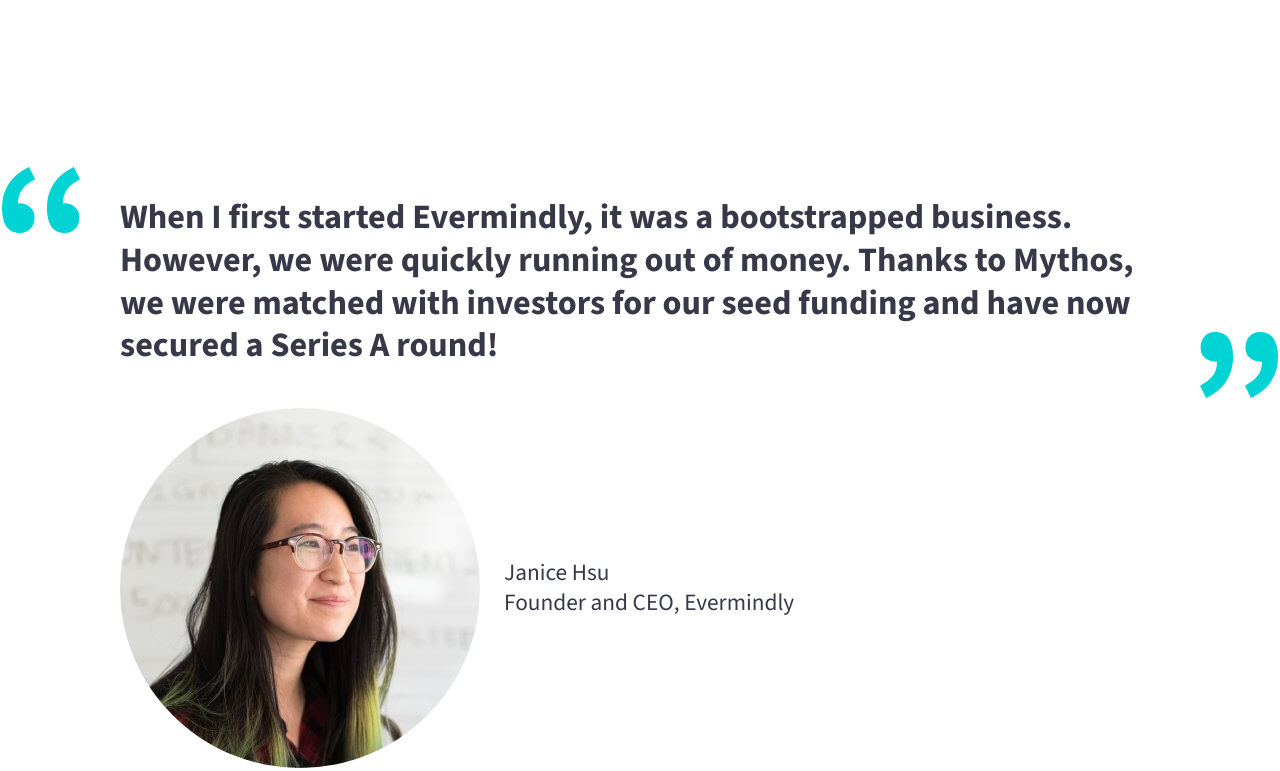
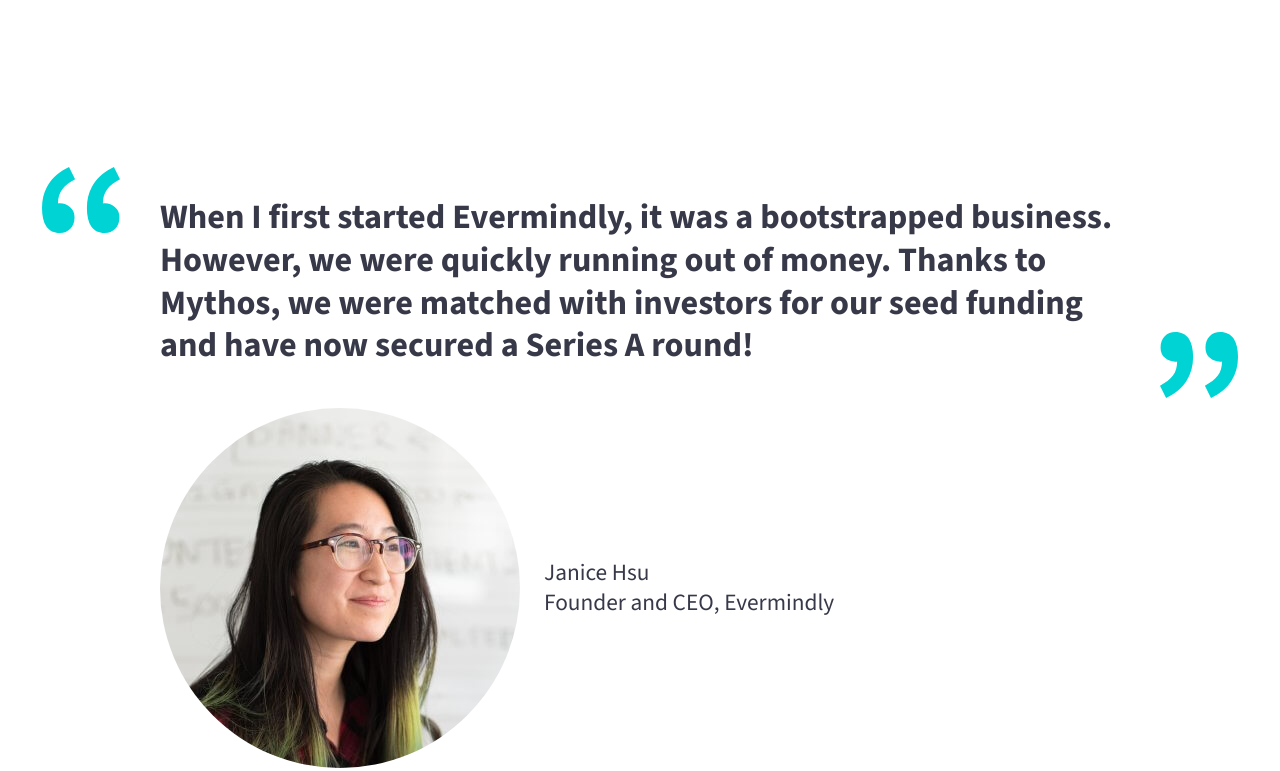
Before and after one commit to Islandstone89/responsive-design-beginners-premium, a plain HTML site: page index.html in a window 1280 px wide. Shown: the part 2861-3632 px from the top of the page. Drawn offline with Linux system fonts and the light colour scheme.

Commit message:
* Added more inline padding to prevent overflow from testimonial icons

```diff
--- a/app/scss/components/_testimonial.scss
+++ b/app/scss/components/_testimonial.scss
@@ -3,9 +3,8 @@
 
 .testimonial__wrapper {
     @include u.breakpoint(large) {
-        padding-inline: var(--space-900);
+        padding-inline: var(--space-1000);
     }
-
 }
 
 .testimonial__content {
--- a/app/scss/globals/_variables.scss
+++ b/app/scss/globals/_variables.scss
@@ -32,6 +32,7 @@
     --size-60: 3.75rem;
     --size-72: 4.5rem;
     --size-80: 5rem;
+    --size-120: 7.5rem;
 
     /* SEMANTIC PROPERTIES */
 
@@ -75,4 +76,5 @@
     --space-700: var(--size-40);
     --space-800: var(--size-60);
     --space-900: var(--size-80);
+    --space-1000: var(--size-120);
 }
```
Also changed, not shown: dist/style.css, 1 other file.
